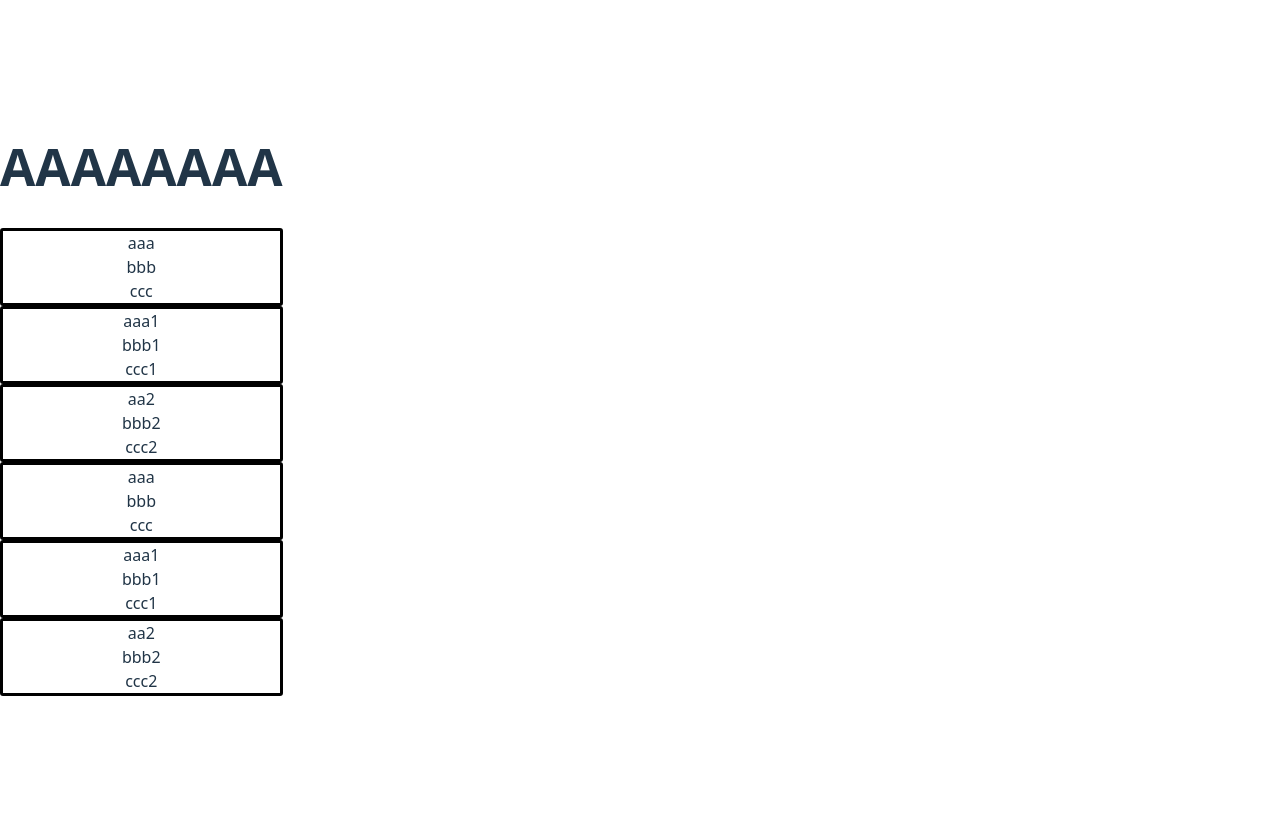
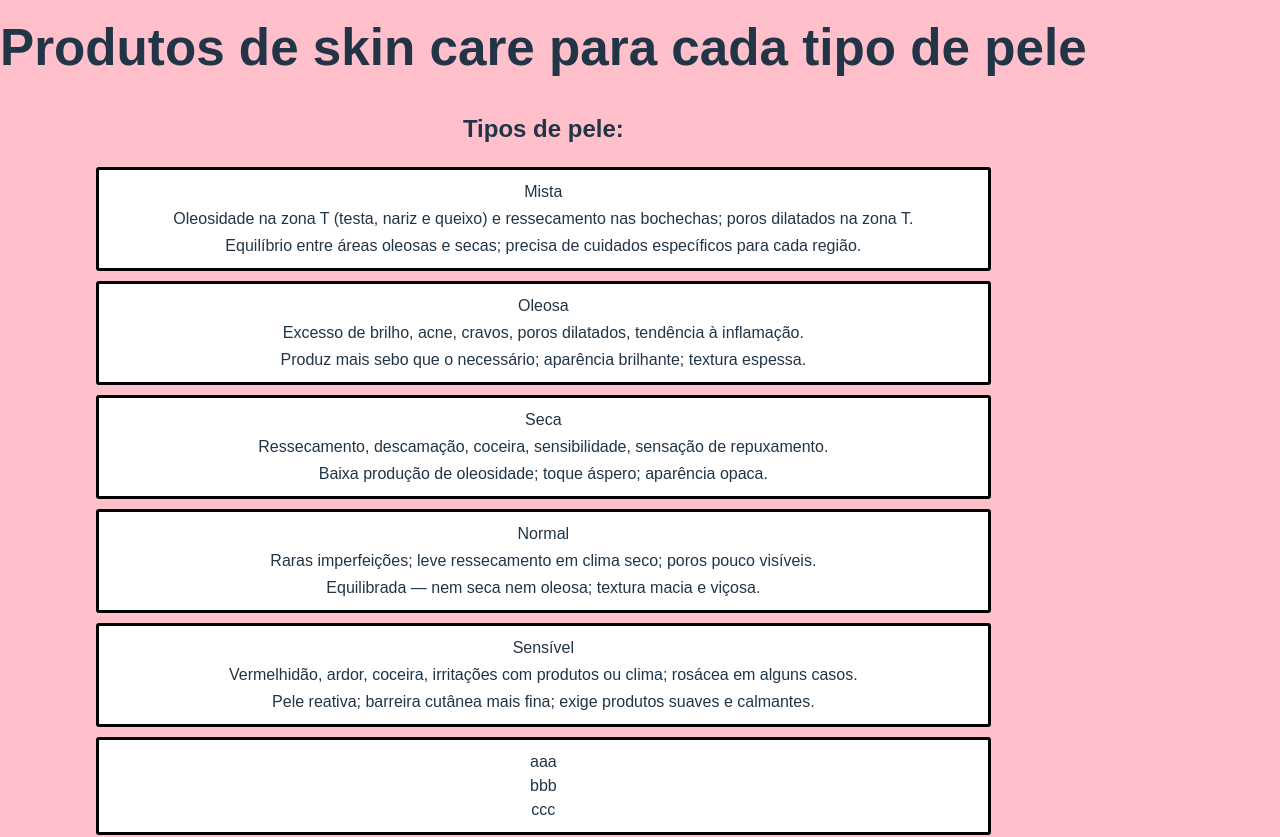
Before and after one commit to ufjf-dcc207/ufjf-dcc207-2025-3-a-sem01-amigas, a React (Vite) app: page / in a window 1280 px wide. Shown: the top 837 px of the page. Before the commit the page ends 800 px from the top, so only its background shows below. Built offline with nearby package versions, Linux system fonts and the light colour scheme.

Commit message:
alteracoes visuais

```diff
--- a/package.json
+++ b/package.json
@@ -11,7 +11,8 @@
   },
   "dependencies": {
     "react": "^19.1.1",
-    "react-dom": "^19.1.1"
+    "react-dom": "^19.1.1",
+    "react-icons": "^5.5.0"
   },
   "devDependencies": {
     "@eslint/js": "^9.36.0",
--- a/src/App.css
+++ b/src/App.css
@@ -0,0 +1,10 @@
+.titulo {
+    text-align: center;
+    margin-top: 20px;
+}
+
+.subtitulo {
+    text-align: center;
+    margin-top: 10px;
+    margin-bottom: 20px;
+}
--- a/src/App.tsx
+++ b/src/App.tsx
@@ -2,22 +2,37 @@ import "./App.css";
 import Pele, { type PeleProps } from "./componentes/Pele/Pele";
 import Produto, { type ProdutoProps } from "./componentes/Produto/Produto";
 
+
+
 const listaPeles: PeleProps[] = [
-  { tipo: "aaa", adversidade: "bbb", status: "ccc" },
-  { tipo: "aaa1", adversidade: "bbb1", status: "ccc1" },
-  { tipo: "aa2", adversidade: "bbb2", status: "ccc2" },
+  { tipo: "Mista", adversidade: "Oleosidade na zona T (testa, nariz e queixo) e ressecamento nas bochechas; poros dilatados na zona T.",
+    status: "Equilíbrio entre áreas oleosas e secas; precisa de cuidados específicos para cada região." },
+  { tipo: "Oleosa", adversidade: "Excesso de brilho, acne, cravos, poros dilatados, tendência à inflamação.",
+    status: "Produz mais sebo que o necessário; aparência brilhante; textura espessa." },
+  { tipo: "Seca", adversidade: "Ressecamento, descamação, coceira, sensibilidade, sensação de repuxamento.",
+    status: "Baixa produção de oleosidade; toque áspero; aparência opaca." },
+  { tipo: "Normal", adversidade: "Raras imperfeições; leve ressecamento em clima seco; poros pouco visíveis.",
+    status: "Equilibrada — nem seca nem oleosa; textura macia e viçosa." },
+  { tipo: "Sensível", adversidade: "Vermelhidão, ardor, coceira, irritações com produtos ou clima; rosácea em alguns casos.",
+    status: "Pele reativa; barreira cutânea mais fina; exige produtos suaves e calmantes." },
 ];
 
 const listaProduto: ProdutoProps[] = [
+
   { icone: "aaa", nome: "bbb", uso: "ccc" },
   { icone: "aaa1", nome: "bbb1", uso: "ccc1" },
   { icone: "aa2", nome: "bbb2", uso: "ccc2" },
 ];
 
+
 function App() {
   return (
     <div>
-      <h1>AAAAAAAA</h1>
+
+        <h1 className="titulo">Produtos de skin care para
+          cada tipo de pele</h1>
+          <h2 className="subtitulo">Tipos de pele:</h2>
+
       {listaPeles.map((pele) => (
         <Pele
           tipo={pele.tipo}
@@ -25,6 +40,8 @@ function App() {
           status={pele.status}
         ></Pele>
       ))}
+
+
       {listaProduto.map((produto) => (
         <Produto icone={produto.icone} nome={produto.nome} uso={produto.uso} />
       ))}
--- a/src/componentes/Pele/Pele.css
+++ b/src/componentes/Pele/Pele.css
@@ -1,10 +1,20 @@
-.PeleCtn{
-    border: 3px black solid;
-    border-radius: 3px;
+.PeleCtn {
+  border: 3px solid black;
+  border-radius: 3px;
+  background-color: white;
+  display: flex;
+  flex-direction: column;
+  align-items: center;
+  justify-content: center;
+  gap: 3px;
+  padding: 10px;
+  width: 80%;
+  margin: 10px auto;
+}
 
-    display: flex;
-    align-items: center;
-    justify-content: center;
-    flex-direction: column;
-    gap: 3;
+body {
+  background-color: pink;
+  margin: 0;
+  font-family: Arial, sans-serif;
+
 }
--- a/src/componentes/Produto/Produto.css
+++ b/src/componentes/Produto/Produto.css
@@ -1,10 +1,18 @@
 .ProdutoCtn{
     border: 3px black solid;
     border-radius: 3px;
+    background-color: white;
+    flex-direction: column;
+    align-items: center;
+    justify-content: center;
 
+    padding: 10px;
+    width: 80%;
+    margin: 10px auto;
     display: flex;
     align-items: center;
     justify-content: center;
     flex-direction: column;
     gap: 3;
+
 }
```
Also changed, not shown: 1 other file (tests, documents, lock files or other folders).
